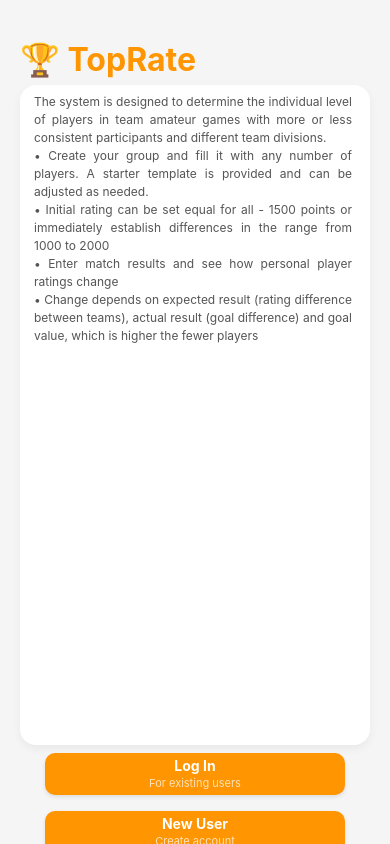
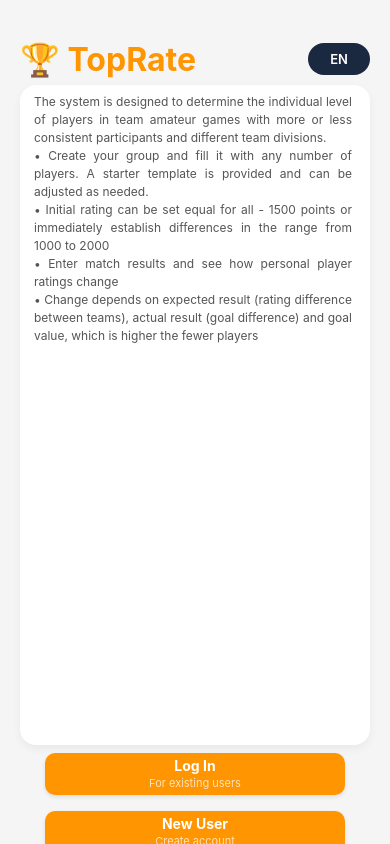
Before and after one commit to zveresch2019-ship-it/TopRate, a React Native app: screen / in a window 390 px wide. Built offline with nearby package versions, Linux system fonts and the light colour scheme; no server answers.

Commit message:
Add language toggle button to login screen

```diff
--- a/src/context/LanguageContext.tsx
+++ b/src/context/LanguageContext.tsx
@@ -413,8 +413,8 @@ export const LanguageProvider: React.FC<LanguageProviderProps> = ({ children })
     const loadLanguage = async () => {
       try {
         const savedLanguage = await AsyncStorage.getItem('app_language');
-        if (savedLanguage === 'en') {
-          setLanguageState('en');
+        if (savedLanguage === 'en' || savedLanguage === 'ru') {
+          setLanguageState(savedLanguage as Language);
         } else {
           setLanguageState(DEFAULT_LANGUAGE);
           await AsyncStorage.setItem('app_language', DEFAULT_LANGUAGE);
@@ -429,7 +429,7 @@ export const LanguageProvider: React.FC<LanguageProviderProps> = ({ children })
   // Сохраняем язык при изменении
   const setLanguage = async (lang: Language) => {
     try {
-      const nextLanguage: Language = lang === 'en' ? 'en' : DEFAULT_LANGUAGE;
+      const nextLanguage: Language = lang === 'ru' ? 'ru' : 'en';
       setLanguageState(nextLanguage);
       await AsyncStorage.setItem('app_language', nextLanguage);
     } catch (error) {
--- a/src/screens/LoginScreen.tsx
+++ b/src/screens/LoginScreen.tsx
@@ -1,4 +1,4 @@
-import React, { useMemo, useState } from 'react';
+import React, { useCallback, useMemo, useState } from 'react';
 import {
   View,
   Text,
@@ -25,7 +25,11 @@ const LoginScreen: React.FC<{
   const [password, setPassword] = useState('');
   const [isLoading, setIsLoading] = useState(false);
   const { login, register, currentUser } = useAuth();
-  const { t } = useLanguage();
+  const { t, language, setLanguage } = useLanguage();
+
+  const toggleLanguage = useCallback(() => {
+    setLanguage(language === 'en' ? 'ru' : 'en');
+  }, [language, setLanguage]);
 
   const helpSections = useMemo(() => {
     const howWorksItems = [
@@ -418,7 +422,12 @@ const LoginScreen: React.FC<{
           keyboardShouldPersistTaps="handled"
         >
           <View style={styles.content}>
-            <Text style={styles.title}>🏆 TopRate</Text>
+            <View style={styles.headerRow}>
+              <Text style={styles.title}>🏆 TopRate</Text>
+              <TouchableOpacity style={styles.langButton} onPress={toggleLanguage}>
+                <Text style={styles.langButtonText}>{language === 'en' ? 'EN' : 'RU'}</Text>
+              </TouchableOpacity>
+            </View>
             {renderHelp()}
             <View style={styles.modeSelectionContainer}>
               <TouchableOpacity
@@ -455,7 +464,12 @@ const LoginScreen: React.FC<{
         keyboardShouldPersistTaps="handled"
       >
         <View style={styles.content}>
-          <Text style={styles.title}>🏆 TopRate</Text>
+          <View style={styles.headerRow}>
+            <Text style={styles.title}>🏆 TopRate</Text>
+            <TouchableOpacity style={styles.langButton} onPress={toggleLanguage}>
+              <Text style={styles.langButtonText}>{language === 'en' ? 'EN' : 'RU'}</Text>
+            </TouchableOpacity>
+          </View>
           {renderHelp()}
           <Text style={styles.subtitle}>
             {mode === 'register' ? 'Create Account' : 'Log In'}
@@ -537,6 +551,25 @@ const styles = StyleSheet.create({
     color: '#FF9500',
     marginTop: 8,
     marginBottom: 6,
+  },
+  headerRow: {
+    flexDirection: 'row',
+    alignItems: 'center',
+    justifyContent: 'space-between',
+  },
+  langButton: {
+    minWidth: 62,
+    paddingVertical: 8,
+    paddingHorizontal: 12,
+    borderRadius: 20,
+    backgroundColor: '#1B2940',
+    alignItems: 'center',
+    justifyContent: 'center',
+  },
+  langButtonText: {
+    color: '#FFFFFF',
+    fontSize: 13,
+    fontWeight: '600',
   },
   helpContainer: {
     width: 550,
```
